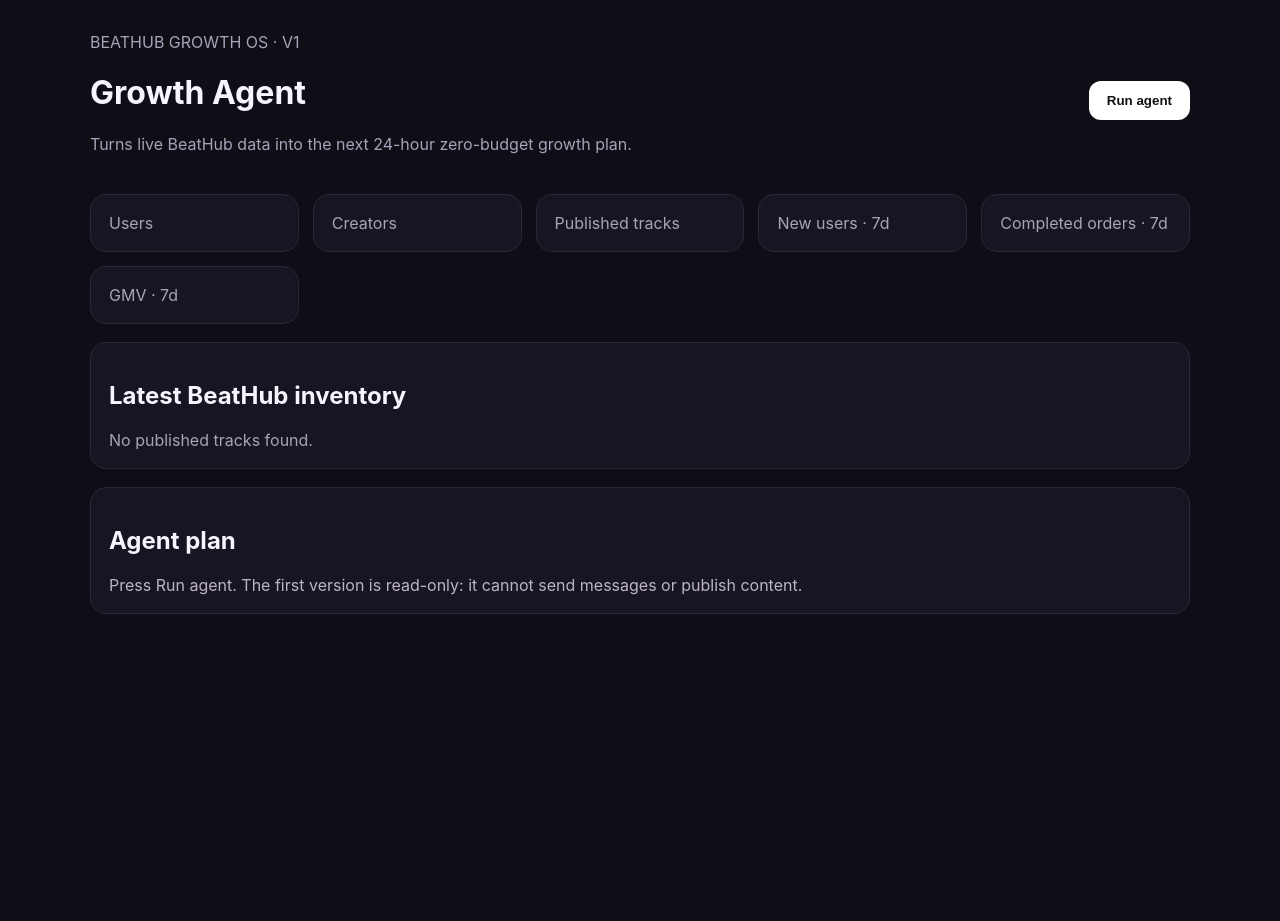
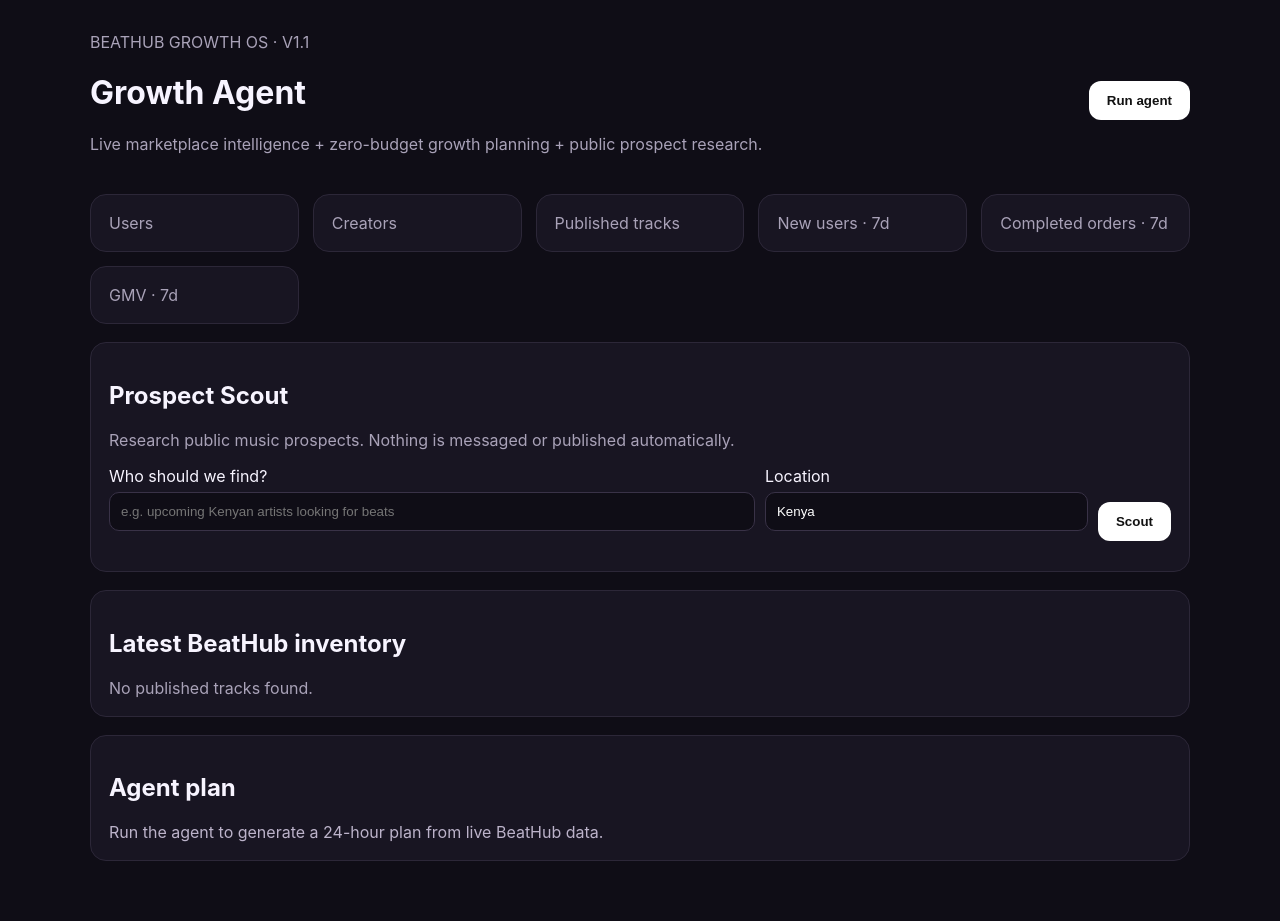
Before and after one commit to beathubonline-arch/Beat-Hub, a FastAPI app: template app/templates/growth_agent.html in a window 1280 px wide. Before the commit the page ends 614 px from the top, so only its background shows below. Run offline with FastAPI, Linux system fonts and the light colour scheme; the template is opened without the code that fills it, so the values that code supplies are empty.

Commit message:
Add Prospect Scout controls to Growth Agent dashboard

```diff
--- a/app/templates/growth_agent.html
+++ b/app/templates/growth_agent.html
@@ -6,13 +6,13 @@
   <title>BeatHub Growth Agent</title>
   <style>
     body{font-family:Inter,system-ui,sans-serif;margin:0;background:#0f0d16;color:#f7f4ff}
-    main{max-width:1100px;margin:0 auto;padding:32px 20px 60px}.grid{display:grid;grid-template-columns:repeat(auto-fit,minmax(190px,1fr));gap:14px}.card{background:#181522;border:1px solid #2c2738;border-radius:16px;padding:18px}.muted{color:#a9a2b8}.big{font-size:30px;font-weight:800}.hero{display:flex;justify-content:space-between;gap:20px;align-items:center;margin-bottom:24px}button{border:0;border-radius:12px;padding:12px 18px;font-weight:800;cursor:pointer;background:#fff;color:#111}.pill{display:inline-block;padding:6px 10px;border-radius:999px;background:#292337;color:#cfc6df;margin:3px}pre{white-space:pre-wrap;background:#0a0910;border-radius:12px;padding:16px;overflow:auto;line-height:1.5}.status{margin-top:12px;color:#bcb3ca}
+    main{max-width:1100px;margin:0 auto;padding:32px 20px 60px}.grid{display:grid;grid-template-columns:repeat(auto-fit,minmax(190px,1fr));gap:14px}.card{background:#181522;border:1px solid #2c2738;border-radius:16px;padding:18px}.muted{color:#a9a2b8}.big{font-size:30px;font-weight:800}.hero{display:flex;justify-content:space-between;gap:20px;align-items:center;margin-bottom:24px}button{border:0;border-radius:12px;padding:12px 18px;font-weight:800;cursor:pointer;background:#fff;color:#111}input{width:100%;box-sizing:border-box;border:1px solid #393247;background:#0f0d16;color:#fff;border-radius:10px;padding:11px;margin:6px 0 10px}.row{display:grid;grid-template-columns:2fr 1fr auto;gap:10px;align-items:end}.pill{display:inline-block;padding:6px 10px;border-radius:999px;background:#292337;color:#cfc6df;margin:3px}pre{white-space:pre-wrap;background:#0a0910;border-radius:12px;padding:16px;overflow:auto;line-height:1.5}.status{margin-top:12px;color:#bcb3ca}.prospect{border-top:1px solid #2c2738;padding:14px 0}.score{font-weight:800}.prospect a{color:#d9d0ff}
   </style>
 </head>
 <body>
 <main>
   <div class="hero">
-    <div><div class="muted">BEATHUB GROWTH OS · V1</div><h1>Growth Agent</h1><p class="muted">Turns live BeatHub data into the next 24-hour zero-budget growth plan.</p></div>
+    <div><div class="muted">BEATHUB GROWTH OS · V1.1</div><h1>Growth Agent</h1><p class="muted">Live marketplace intelligence + zero-budget growth planning + public prospect research.</p></div>
     <button id="run">Run agent</button>
   </div>
   <div class="grid">
@@ -23,12 +23,15 @@
     <div class="card"><div class="muted">Completed orders · 7d</div><div class="big">{{ snapshot.last_7_days.completed_orders }}</div></div>
     <div class="card"><div class="muted">GMV · 7d</div><div class="big">{{ snapshot.last_7_days.completed_gmv }}</div></div>
   </div>
+  <section class="card" style="margin-top:18px"><h2>Prospect Scout</h2><p class="muted">Research public music prospects. Nothing is messaged or published automatically.</p><div class="row"><label>Who should we find?<input id="scoutQuery" placeholder="e.g. upcoming Kenyan artists looking for beats"></label><label>Location<input id="scoutLocation" value="Kenya"></label><button id="scout">Scout</button></div><div id="scoutStatus" class="status"></div><div id="prospects"></div></section>
   <section class="card" style="margin-top:18px"><h2>Latest BeatHub inventory</h2><div>{% for t in snapshot.latest_tracks %}<span class="pill">{{ t.title }}{% if t.genre %} · {{ t.genre }}{% endif %}</span>{% else %}<span class="muted">No published tracks found.</span>{% endfor %}</div></section>
-  <section class="card" style="margin-top:18px"><h2>Agent plan</h2><div id="status" class="status">Press Run agent. The first version is read-only: it cannot send messages or publish content.</div><pre id="output" style="display:none"></pre></section>
+  <section class="card" style="margin-top:18px"><h2>Agent plan</h2><div id="status" class="status">Run the agent to generate a 24-hour plan from live BeatHub data.</div><pre id="output" style="display:none"></pre></section>
 </main>
 <script>
 const run=document.getElementById('run'), status=document.getElementById('status'), output=document.getElementById('output');
 run.addEventListener('click', async()=>{run.disabled=true;run.textContent='Thinking…';status.textContent='Analyzing BeatHub data…';output.style.display='none';try{const r=await fetch('/admin/growth/run',{method:'POST',headers:{'Accept':'application/json'}});const d=await r.json();if(!r.ok||!d.ok)throw new Error(d.error||'Agent failed');output.textContent=JSON.stringify(d.plan,null,2);output.style.display='block';status.textContent='Plan generated from live BeatHub data.';}catch(e){status.textContent=e.message;}finally{run.disabled=false;run.textContent='Run agent';}});
+
+document.getElementById('scout').addEventListener('click', async()=>{const q=document.getElementById('scoutQuery').value.trim(), loc=document.getElementById('scoutLocation').value.trim()||'Kenya', box=document.getElementById('prospects'), s=document.getElementById('scoutStatus'), b=document.getElementById('scout');if(q.length<3){s.textContent='Enter a specific search request first.';return;}b.disabled=true;b.textContent='Researching…';s.textContent='Searching public sources and qualifying prospects…';box.innerHTML='';try{const r=await fetch('/admin/growth/scout?q='+encodeURIComponent(q)+'&location='+encodeURIComponent(loc)+'&limit=10');const d=await r.json();if(!r.ok||!d.ok)throw new Error(d.error||'Scout failed');s.textContent='Found '+d.prospects.length+' prospects. Review them before outreach.';for(const p of d.prospects){const el=document.createElement('div');el.className='prospect';el.innerHTML='<div class="score">'+(p.fit_score??0)+'/100 · '+(p.type||'prospect')+'</div><strong>'+((p.name||'Unnamed').replaceAll('<','&lt;'))+'</strong><div class="muted">'+((p.why_fit||'').replaceAll('<','&lt;'))+'</div><div>'+((p.recommended_angle||'').replaceAll('<','&lt;'))+'</div>'+(p.public_url?'<a href="'+encodeURI(p.public_url)+'" target="_blank" rel="noopener">Open public profile/source</a>':'');box.appendChild(el);}}catch(e){s.textContent=e.message;}finally{b.disabled=false;b.textContent='Scout';}});
 </script>
 </body>
 </html>
```
